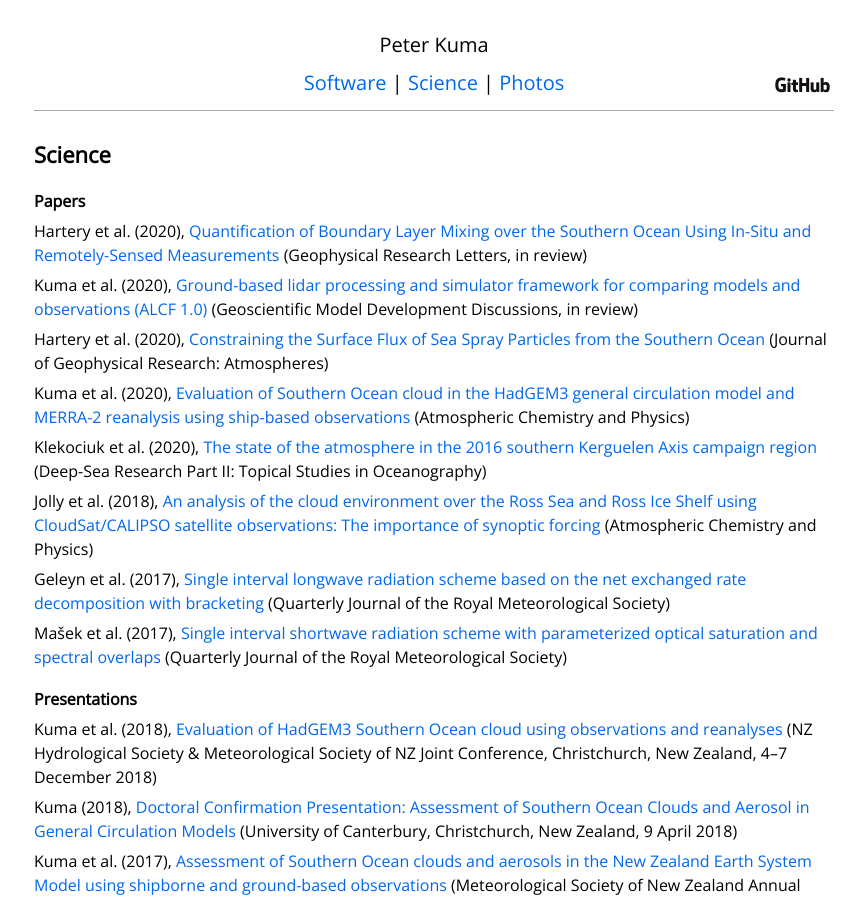
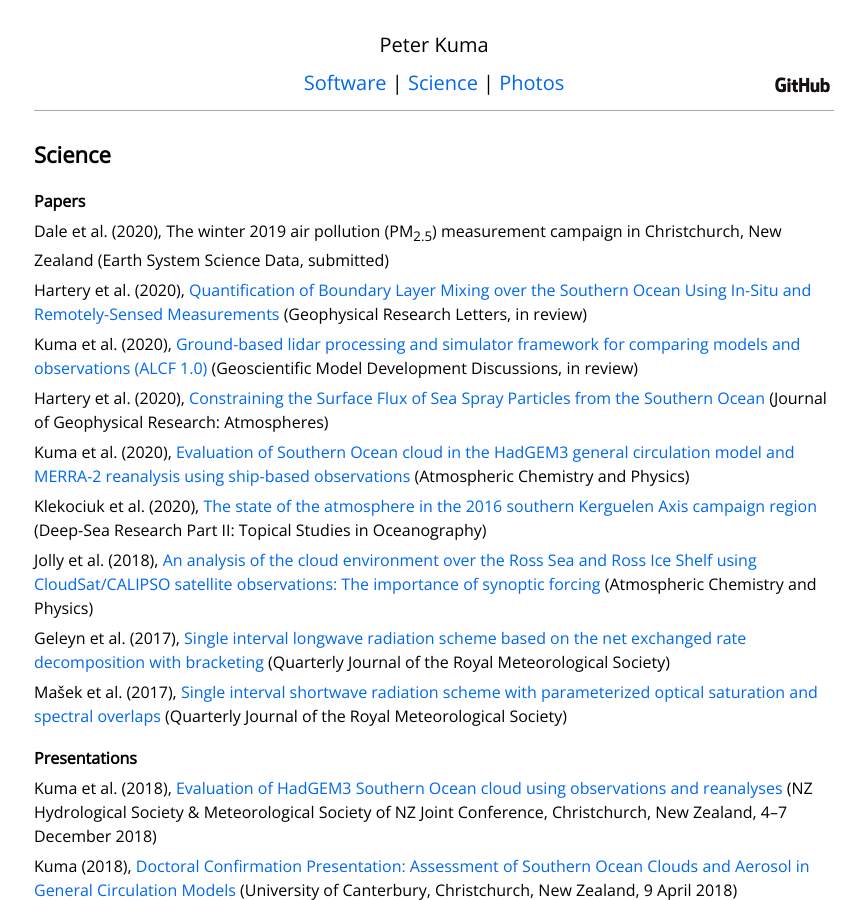
Before and after one commit to peterkuma/peterkuma.net, a Jekyll site: the page built from science/index.md, in a window 1280 px wide and 900 px high. Shown: the whole window, without its empty margins (206-1067 px from the left). Built offline with Jekyll 4.4.1, drawn with Linux system fonts in a browser that asks for light colours.

Commit message:
Add Dale et al. (2020) to the list of papers

```diff
--- a/science/index.md
+++ b/science/index.md
@@ -6,6 +6,8 @@
 # Science
 
 ## Papers
+
+Dale et al. (2020), The winter 2019 air pollution (PM<sub>2.5</sub>) measurement campaign in Christchurch, New Zealand (Earth System Science Data, submitted)
 
 Hartery et al. (2020), [Quantification of Boundary Layer Mixing over the Southern Ocean Using In-Situ and Remotely-Sensed Measurements](https://www.essoar.org/doi/abs/10.1002/essoar.10502904.1) (Geophysical Research Letters, in review)
 
```
